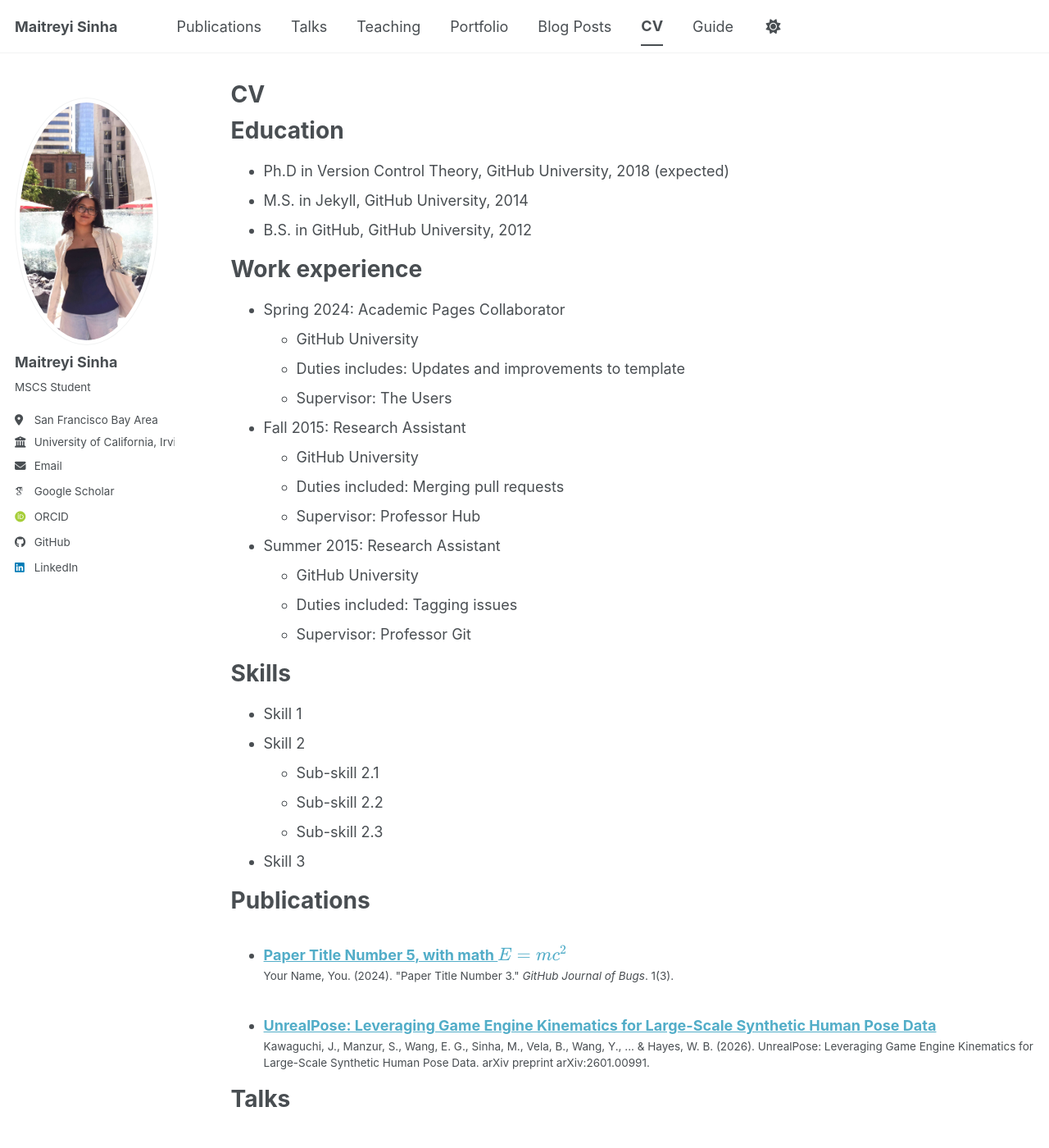
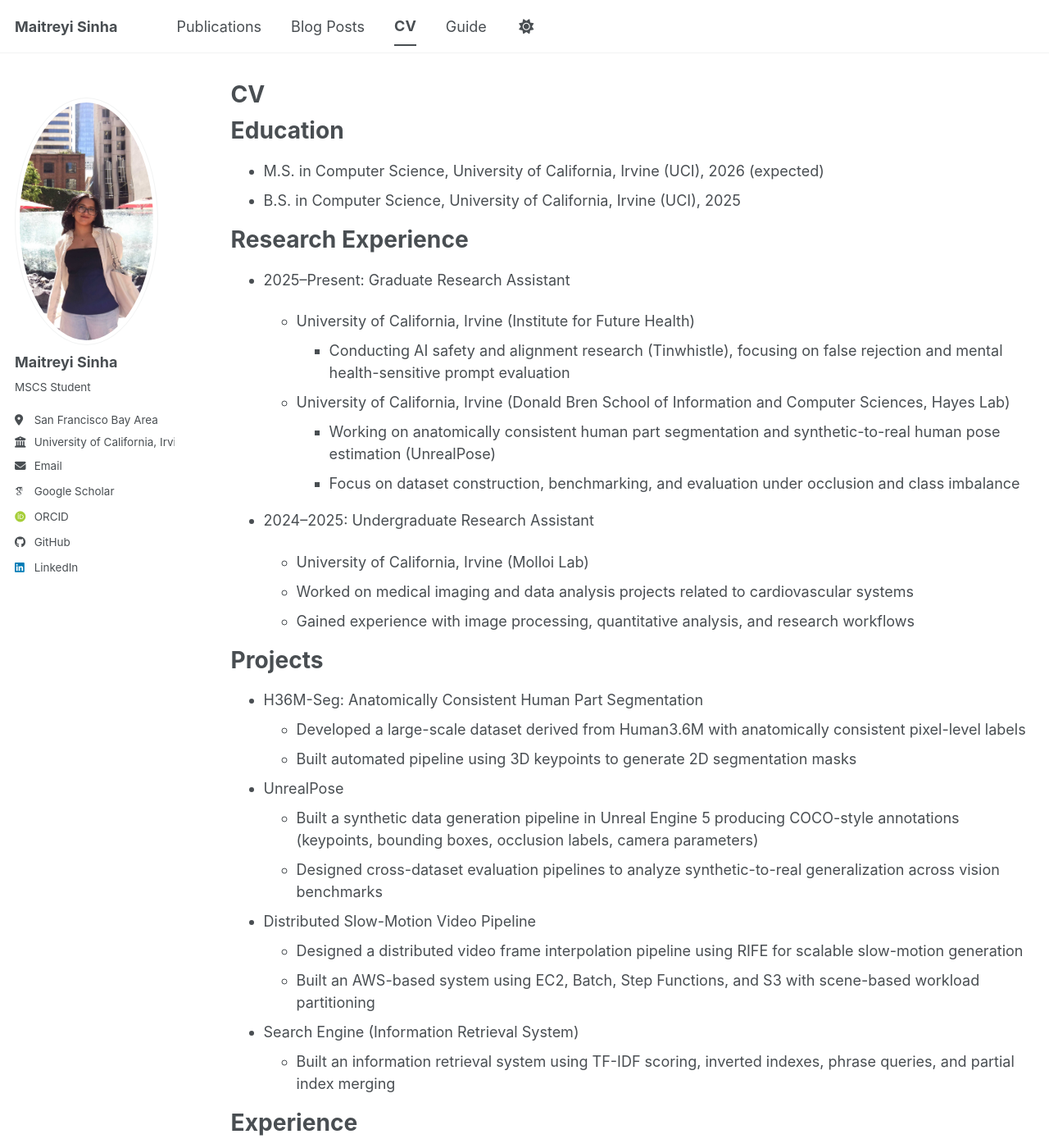
Before and after one commit to maitreyyi/maitreyyi.github.io, a Jekyll site: the page built from _pages/cv.md, in a window 1280 px wide and 1400 px high. Shown: the whole window at 82% size. Built offline with Jekyll 4.4.1, drawn with Linux system fonts in a browser that asks for light colours; some web fonts are replaced; a script bundle is joined from its source files by our own code; library files that are not in the unit come from our copies; some of the changed text lies outside the part shown.

Commit message:
first revision of cv section

```diff
--- a/_config.yml
+++ b/_config.yml
@@ -16,7 +16,7 @@
 url                      : https://maitreyyi.github.io # The base hostname & protocol for your site e.g. "https://[your GitHub username].github.io",
                                                            # or if you already have some other page hosted on Github then use "https://[your GitHub username].github.io/[Your Repo Name]"
 baseurl                  : "" # the subpath of your site, e.g. "/blog"
-repository               : "academicpages/academicpages.github.io"
+repository               : "maitreyyi/maitreyyi.github.io"
 
 # Site Author - The following control what appear as part of the author content on the side bar.
 #               If a field is blank the icon and link will not appear, otherwise it will be shown.
--- a/_data/navigation.yml
+++ b/_data/navigation.yml
@@ -11,15 +11,6 @@
   - title: "Publications"
     url: /publications/
 
-  - title: "Talks"
-    url: /talks/
-
-  - title: "Teaching"
-    url: /teaching/
-
-  - title: "Portfolio"
-    url: /portfolio/
-
   - title: "Blog Posts"
     url: /year-archive/
 
--- a/_pages/cv.md
+++ b/_pages/cv.md
@@ -11,54 +11,82 @@
 
 Education
 ======
-* Ph.D in Version Control Theory, GitHub University, 2018 (expected)
-* M.S. in Jekyll, GitHub University, 2014
-* B.S. in GitHub, GitHub University, 2012
+* M.S. in Computer Science, University of California, Irvine (UCI), 2026 (expected)
+* B.S. in Computer Science, University of California, Irvine (UCI), 2025
 
-Work experience
+Research Experience
 ======
-* Spring 2024: Academic Pages Collaborator
-  * GitHub University
-  * Duties includes: Updates and improvements to template
-  * Supervisor: The Users
+* 2025–Present: Graduate Research Assistant
 
-* Fall 2015: Research Assistant
-  * GitHub University
-  * Duties included: Merging pull requests
-  * Supervisor: Professor Hub
+  * University of California, Irvine (Institute for Future Health)
+    * Conducting AI safety and alignment research (Tinwhistle), focusing on false rejection and mental health-sensitive prompt evaluation
 
-* Summer 2015: Research Assistant
-  * GitHub University
-  * Duties included: Tagging issues
-  * Supervisor: Professor Git
+  * University of California, Irvine (Donald Bren School of Information and Computer Sciences, Hayes Lab)
+    * Working on anatomically consistent human part segmentation and synthetic-to-real human pose estimation (UnrealPose)
+    * Focus on dataset construction, benchmarking, and evaluation under occlusion and class imbalance
 
-Skills
+* 2024–2025: Undergraduate Research Assistant
+  * University of California, Irvine (Molloi Lab)
+  * Worked on medical imaging and data analysis projects related to cardiovascular systems
+  * Gained experience with image processing, quantitative analysis, and research workflows
+
+Projects
 ======
-* Skill 1
-* Skill 2
-  * Sub-skill 2.1
-  * Sub-skill 2.2
-  * Sub-skill 2.3
-* Skill 3
+* H36M-Seg: Anatomically Consistent Human Part Segmentation
+  * Developed a large-scale dataset derived from Human3.6M with anatomically consistent pixel-level labels
+  * Built automated pipeline using 3D keypoints to generate 2D segmentation masks
+
+* UnrealPose
+  * Built a synthetic data generation pipeline in Unreal Engine 5 producing COCO-style annotations (keypoints, bounding boxes, occlusion labels, camera parameters)
+  * Designed cross-dataset evaluation pipelines to analyze synthetic-to-real generalization across vision benchmarks
+
+* Distributed Slow-Motion Video Pipeline
+  * Designed a distributed video frame interpolation pipeline using RIFE for scalable slow-motion generation
+  * Built an AWS-based system using EC2, Batch, Step Functions, and S3 with scene-based workload partitioning
+
+* Search Engine (Information Retrieval System)
+  * Built an information retrieval system using TF-IDF scoring, inverted indexes, phrase queries, and partial index merging
+
+Experience
+======
+* Outreach Coordinator, UCI HyperXite
+  * Organized events and coordinated outreach initiatives for student engagement
+
+* Member, IEEE Open Project Space (OPS)
+  * Participated in collaborative engineering and development projects
+
+* General Member, Women in Computer Science (WICS), UCI
+
+* NASA L’SPACE Program Participant
+  * Completed NASA’s L’SPACE Academy, gaining experience in space mission design and proposal development
+
+Technical Skills
+======
+* Languages: Python, C/C++, JavaScript, TypeScript, Java, SQL, Bash
+* ML/AI: PyTorch, TensorFlow, Transformers, HRNet, DEKR, MMPose, nnU-Net, BayeSeg
+* Systems: CUDA, SLURM, Docker, Linux, AWS (EC2, S3, Batch, Step Functions), Unreal Engine 5
+* Areas: Computer Vision, Machine Learning, Deep Learning, AI Safety
 
 Publications
 ======
-  <ul>{% for post in site.publications reversed %}
-    {% include archive-single-cv.html %}
-  {% endfor %}</ul>
+<ul>{% for post in site.publications reversed %}
+  {% include archive-single-cv.html %}
+{% endfor %}</ul>
 
 Talks
 ======
-  <ul>{% for post in site.talks reversed %}
-    {% include archive-single-talk-cv.html  %}
-  {% endfor %}</ul>
+<ul>{% for post in site.talks reversed %}
+  {% include archive-single-talk-cv.html %}
+{% endfor %}</ul>
 
 Teaching
 ======
-  <ul>{% for post in site.teaching reversed %}
-    {% include archive-single-cv.html %}
-  {% endfor %}</ul>
+<ul>{% for post in site.teaching reversed %}
+  {% include archive-single-cv.html %}
+{% endfor %}</ul>
 
-Service and leadership
+Service and Leadership
 ======
-* Currently signed in to 43 different slack teams
+* Outreach Coordinator, UCI HyperXite
+* Member, IEEE OPS
+* Participant, NASA L’SPACE Program
```
